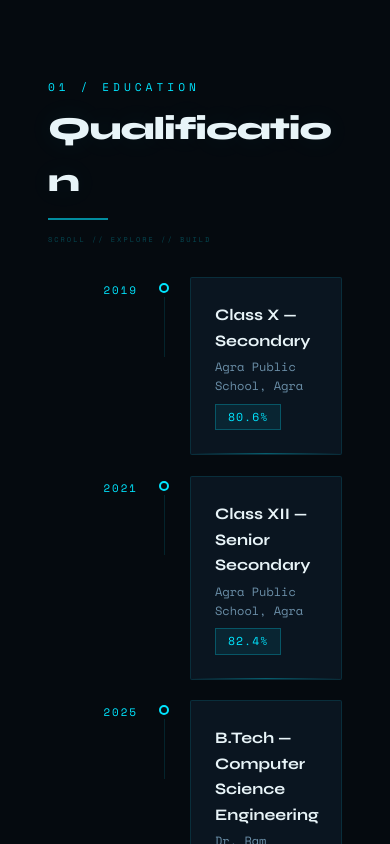
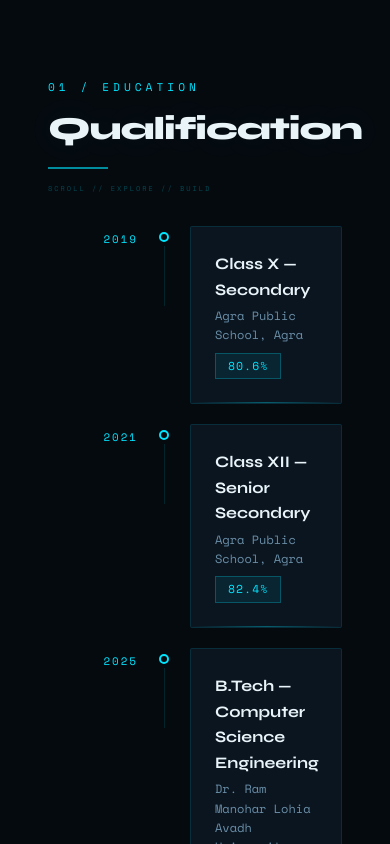
Before and after one commit to Rajput-vinay/portfolio_vinay, a React (Create React App) app: page / in a window 390 px wide. Shown: the part 1156-2000 px from the top of the page. Built offline with nearby package versions, Linux system fonts and the light colour scheme; no server answers; the HTML template or start-up script is replaced by a standard one.

Commit message:
revert: remove problematic mobile hardening patch

```diff
--- a/src/index.css
+++ b/src/index.css
@@ -986,27 +986,3 @@ a,button,input,textarea{cursor:pointer}
   .experience-card-head{display:flex;flex-direction:column;gap:.6rem}
   .experience-period{order:-1;text-align:left}
 }
-
-/* ── Final mobile width / overflow hardening ── */
-html,body,#root,main{width:100%;min-width:0;max-width:100%}
-main{overflow-x:clip}
-.portfolio-section{width:100%;min-width:0}
-.portfolio-section *{min-width:0}
-img,iframe{max-width:100%}
-h1,h2,h3,h4,p,span,a,button{overflow-wrap:anywhere}
-@media(max-width:600px){
-  .portfolio-section{width:100%;max-width:100%;padding:4.5rem 1rem 3.5rem}
-  .hero-section,.hero-content{min-width:0;max-width:100%}
-  .project-card,.project-card-featured,.github-panel,.terminal-card,.experience-item{width:100%;max-width:100%;min-width:0}
-  .project-card-top,.project-title-row{min-width:0}
-  .project-title-row h3{min-width:0;overflow-wrap:anywhere}
-  .project-links{max-width:100%}
-  .project-link{white-space:normal;overflow-wrap:anywhere}
-  .project-stack .tag-row{max-width:100%}
-}
-@media(max-width:380px){
-  .portfolio-section{padding-left:.65rem;padding-right:.65rem}
-  .section-header h2{font-size:1.7rem!important}
-  .hero-name{font-size:clamp(2.4rem,15vw,3.2rem)!important}
-  .project-card,.project-card-featured{padding:.8rem}
-}
```
